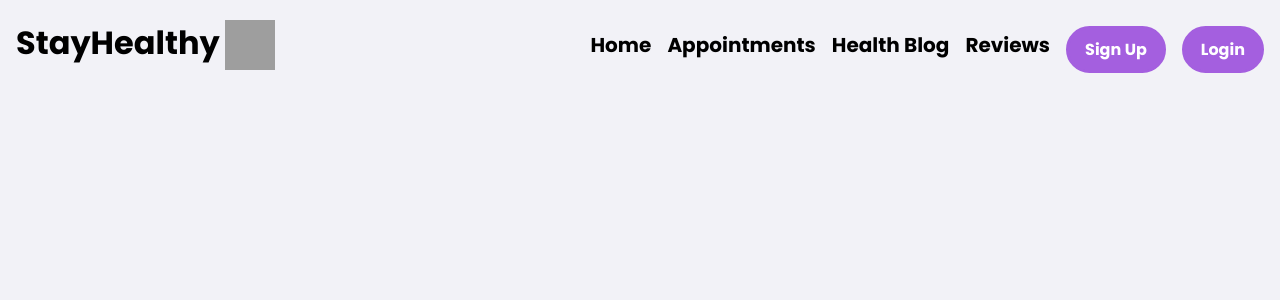
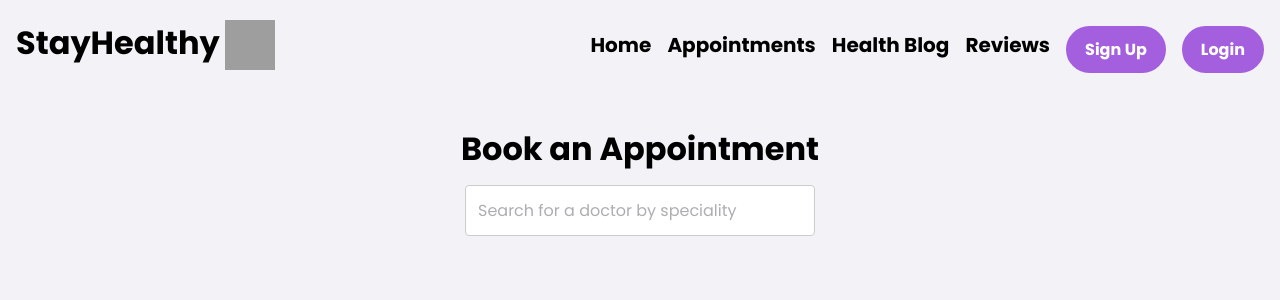
Before and after one commit to Kuchela13/test_med_app, a React (Create React App) app: page /docsearch in a window 1280 px wide. Shown: the top 300 px of the page. Built offline with nearby package versions, Linux system fonts and the light colour scheme; grey boxes are pictures that could not be loaded.

Commit message:
Make small changes

```diff
--- a/src/App.js
+++ b/src/App.js
@@ -7,6 +7,7 @@ import Landing_Page from './Components/Landing_Page/Landing_Page';
 import Sign_Up from './Components/Sign_Up/Sign_Up';
 import Login from './Components/Login/Login'
 import InstantConsultation from './Components/InstantConsultationBooking/InstantConsultation';
+import FindDoctorSearch from './Components/FindDoctorSearch/FindDoctorSearch';
 function App() {
   return (
 <div className="App">
@@ -21,6 +22,7 @@ function App() {
           <Route path="/signup" element= {<Sign_Up/>}/>
           <Route path="/login" element= {<Login/>}/>
            <Route path="/instant-consultation" element={<InstantConsultation />} />
+          <Route path="/docsearch" element = {<FindDoctorSearch/>} />
           </Routes>
         </BrowserRouter>
 
--- a/src/Components/FindDoctorSearch/FindDoctorSearch.css
+++ b/src/Components/FindDoctorSearch/FindDoctorSearch.css
@@ -0,0 +1,14 @@
+* {
+    padding:0;
+    margin:0;
+    box-sizing: border-box;}
+
+.maincontainer {
+    margin-top: 10%;
+}
+
+.searchcontainer {
+    width:350px;
+    display:flex;
+    margin: 0 auto;
+}
--- a/src/Components/FindDoctorSearch/FindDoctorSearch.js
+++ b/src/Components/FindDoctorSearch/FindDoctorSearch.js
@@ -2,12 +2,12 @@ import React, { useState } from 'react';
 import './FindDoctorSearch.css';
 import { useNavigate, Navigate } from 'react-router-dom';
 
-const speciality = ["Paediatrician", "OBGyn", "Family Physician", "Dentist", "ENT", "Dermatologist" ]
+const speciality = ['Dentist', 'ObGyn', 'General Physician', 'Dermatologist', 'Ear-Nose-Throat (ENT) Specialist']
 
-const searchDoc = () => {
+const SearchDoc = () => {
     const [doctorResultHidden, setDoctorResultHidden] = useState(true);
     const [searchDoctor, setSearchDoctor] = useState('');
-    const [specialities, setSpecialities] = useState(initSpeciality);
+    const [specialities, setSpecialities] = useState(speciality);
     const navigate = useNavigate();
     const handleDocSelect = (speciality) => {
         setSearchDoctor(speciality);
@@ -18,8 +18,9 @@ const searchDoc = () => {
 
 return (
     <div className="maincontainer">
-<h1>Instant Consult</h1>
-
+        <div>
+<h1>Book an Appointment</h1>
+</div>
 <div className='searchcontainer'>
     <input type="text" className='searchbar' placeholder='Search for a doctor by speciality'
      onFocus={() => setDoctorResultHidden(false)} onBlur={() => setDoctorResultHidden(true)}
@@ -30,18 +31,22 @@ return (
 
 
 
-<div className='optionscontainer'>
+<div className='optionscontainer' hidden={doctorResultHidden}>
      {specialities.map (speciality=>
      <div className='docresults' key={speciality}
-     onClick={()=> handleDocSelect(speciality)}>
+     onMouseDown={()=> handleDocSelect(speciality)}>
     <span  className='resultsbar'>{speciality}</span>
 </div>
 
     )
-</di>
+    }
+
+</div>
 
 
 
     </div>
 )
 }
+
+export default SearchDoc
--- a/src/Components/Navbar/Navbar.js
+++ b/src/Components/Navbar/Navbar.js
@@ -68,7 +68,7 @@ const Navbar = () => {
           <Link to="/landingpage" className="newlink">Home</Link>
         </li>
         <li className="link">
-          <Link to="/search/doctors" className="newlink">Appointments</Link>
+          <Link to="/docsearch" className="newlink">Appointments</Link>
         </li>
         <li className="link">
           <Link to="instant-consultation" className="newlink">Health Blog</Link>
```
